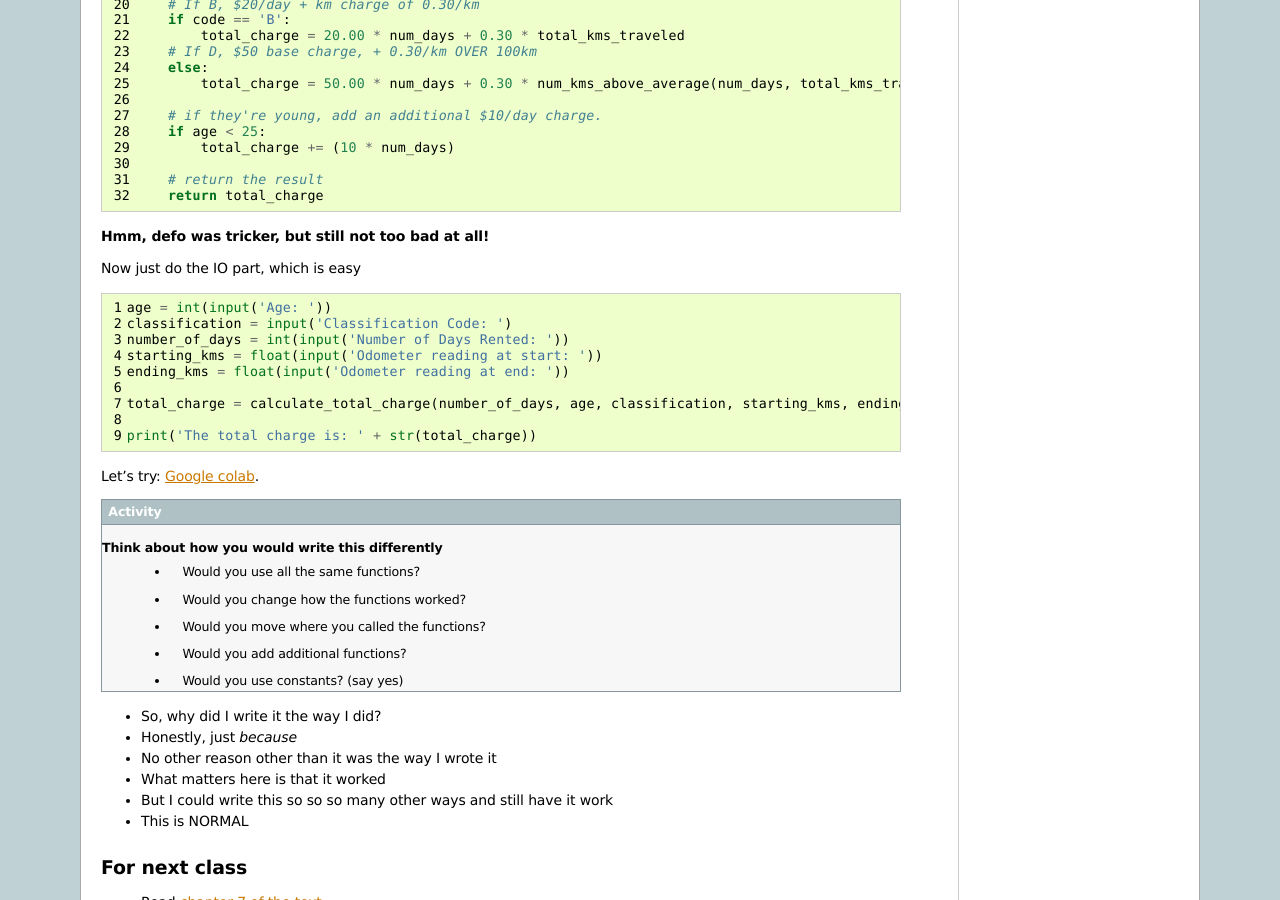
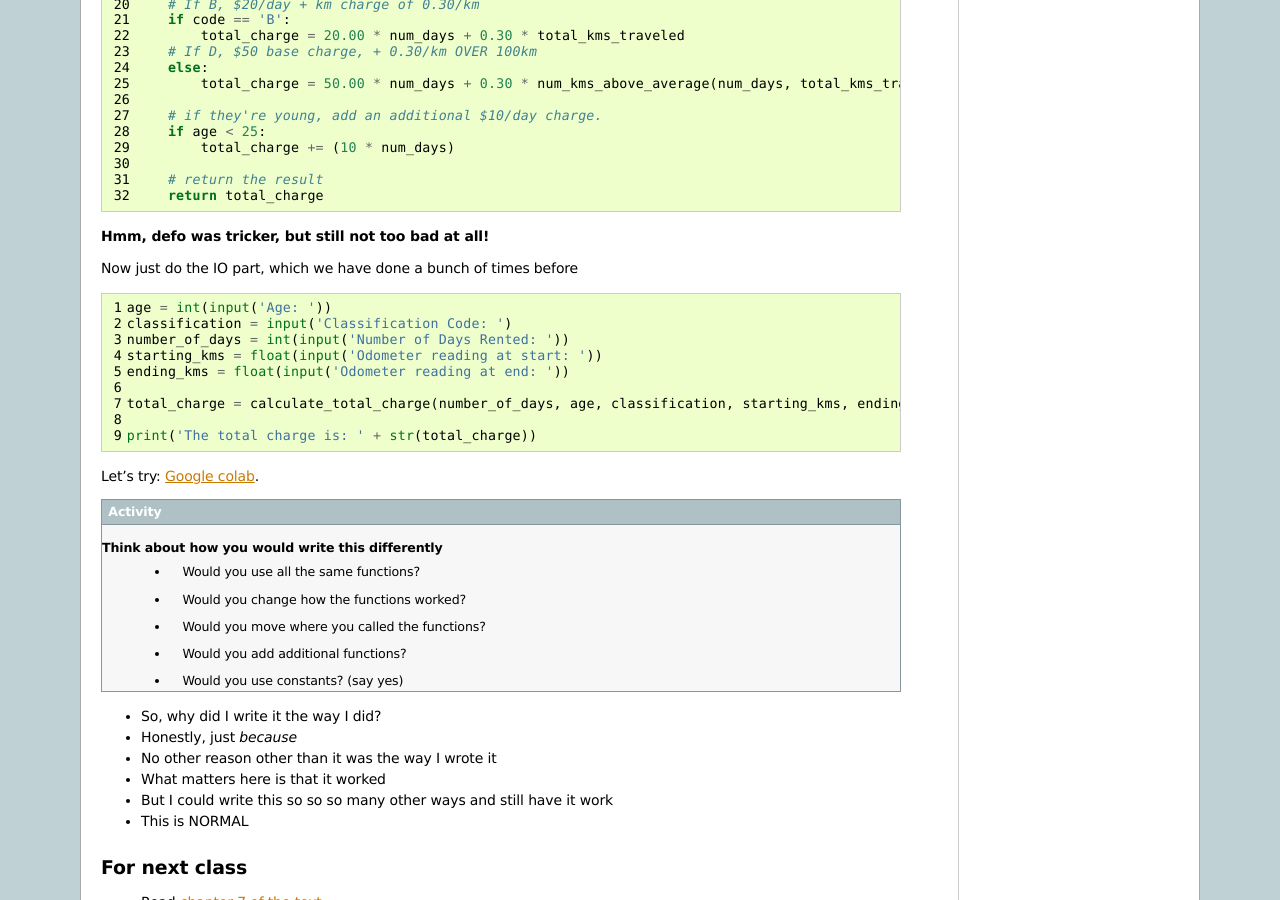
Before and after one commit to jameshughes89/cs101, a Sphinx documentation site: the page built from source/topic5b.rst, in a window 1280 px wide and 900 px high, scrolled down 3796 px. Built offline with Sphinx 7.4.7, drawn with Linux system fonts in a browser that asks for light colours.

Commit message:
easy -> simple -> which we have done...

```diff
--- a/source/topic5b.rst
+++ b/source/topic5b.rst
@@ -210,7 +210,7 @@ Now for the tough one... calculate the total cost. What do we know?
 
 **Hmm, defo was tricker, but still not too bad at all!**
 
-Now just do the IO part, which is easy
+Now just do the IO part, which we have done a bunch of times before
 
 .. code-block:: python
     :linenos:
```
